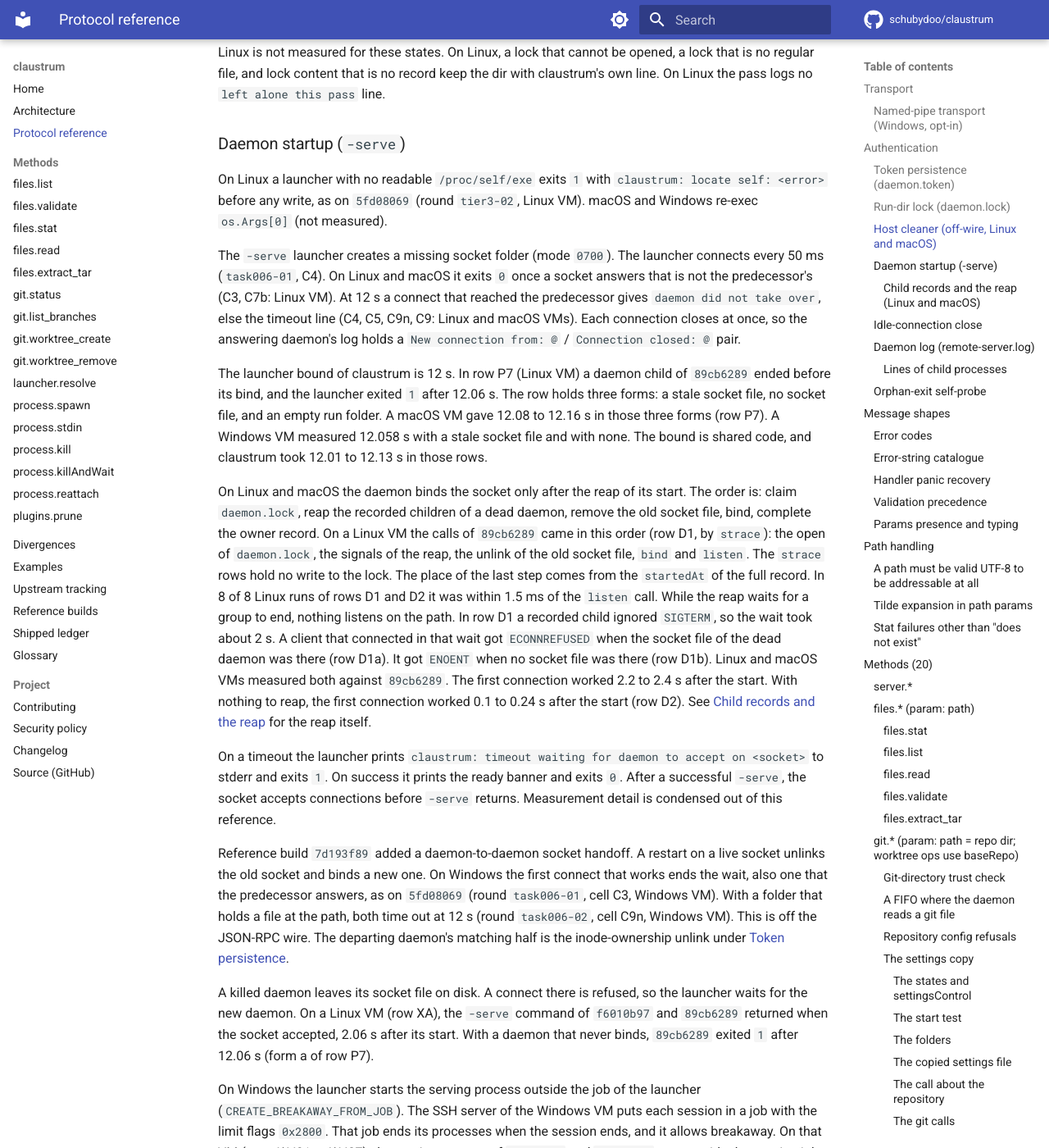
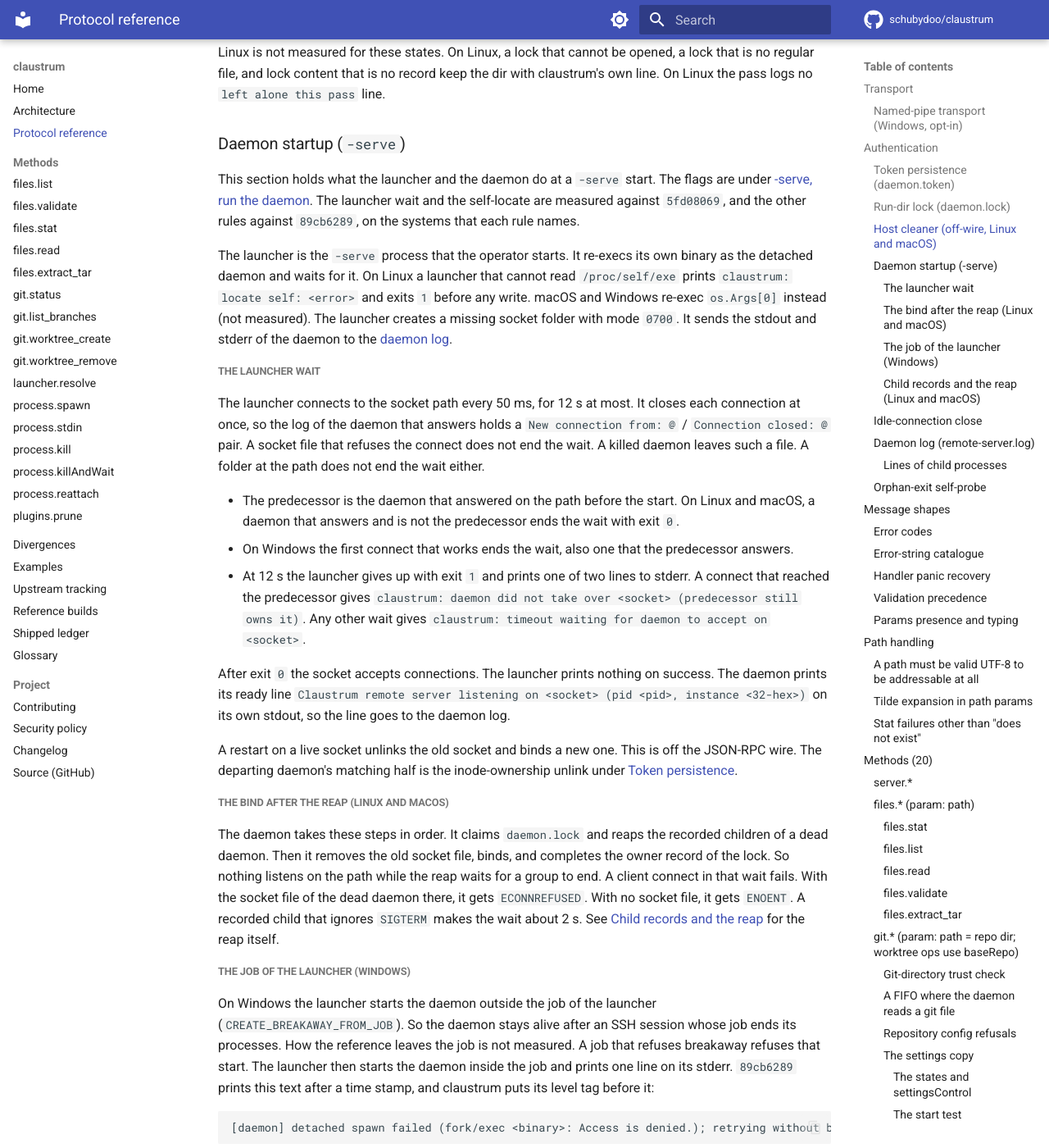
Before and after one commit to schubydoo/claustrum, an MkDocs documentation site: the page built from docs/PROTOCOL.md, in a window 1280 px wide and 1400 px high, scrolled down 12580 px. Shown: the whole window at 82% size. Built offline with MkDocs 1.6.1 and Material for MkDocs 9.7.7, drawn with Linux system fonts in a browser that asks for light colours; comment, search, counter and statistics services are not loaded; some of the changed text lies outside the part shown.

Commit message:
docs: cut the -serve startup and flag sections to what a reader acts on
The startup section holds what the launcher and the daemon do at a start.
The flag section holds the flags, the token source and the login-shell PATH.
Cells, rounds, run counts and build history are cut.

Co-Authored-By: Claude Opus 5.5 <noreply@anthropic.com>

````diff
--- a/docs/PROTOCOL.md
+++ b/docs/PROTOCOL.md
@@ -542,75 +542,65 @@ own line. On Linux the pass logs no `left alone this pass` line.
 
 ### Daemon startup (`-serve`)
 
-On Linux a launcher with no readable `/proc/self/exe` exits `1` with `claustrum: locate self:
-<error>` before any write, as on `5fd08069` (round `tier3-02`, Linux VM). macOS and Windows
-re-exec `os.Args[0]` (not measured).
-
-The `-serve` launcher creates a missing socket folder (mode `0700`). The launcher
-connects every 50 ms (`task006-01`, C4). On Linux and macOS it exits `0` once a
-socket answers that is not the predecessor's (C3, C7b: Linux VM). At 12 s a
-connect that reached the predecessor gives `daemon did not take over`, else the
-timeout line (C4, C5, C9n, C9: Linux and macOS VMs). Each connection closes at
-once, so the answering daemon's log holds a `New connection from: @` /
-`Connection closed: @` pair.
-
-The launcher bound of claustrum is 12 s. In row P7 (Linux VM) a daemon child of
-`89cb6289` ended before its bind, and the launcher exited `1` after 12.06 s. The
-row holds three forms: a stale socket file, no socket file, and an empty run
-folder. A macOS VM gave 12.08 to 12.16 s in those three forms (row P7). A
-Windows VM measured 12.058 s with a stale socket file and with none. The bound is
-shared code, and claustrum took 12.01 to 12.13 s in those rows.
-
-On Linux and macOS the daemon binds the socket only after the reap of its start.
-The order is: claim `daemon.lock`, reap the recorded children of a dead daemon,
-remove the old socket file, bind, complete the owner record. On a Linux VM the
-calls of `89cb6289` came in this order (row D1, by `strace`): the open of
-`daemon.lock`, the signals of the reap, the unlink of the old socket file, `bind`
-and `listen`. The `strace` rows hold no write to the lock. The place of the last
-step comes from the `startedAt` of the full record. In 8 of 8 Linux runs of rows
-D1 and D2 it was within 1.5 ms of the `listen` call. While the reap waits
-for a group to end, nothing listens on the path. In row D1 a recorded child
-ignored `SIGTERM`, so the wait took about 2 s. A client that connected in that
-wait got `ECONNREFUSED` when the socket file of the dead daemon was there (row
-D1a). It got `ENOENT` when no socket file was there (row D1b). Linux and macOS VMs
-measured both against `89cb6289`. The first connection worked 2.2 to 2.4 s after
-the start. With nothing to reap, the first connection
-worked 0.1 to 0.24 s after the start (row D2). See
-[Child records and the reap](#child-records-and-the-reap-linux-and-macos) for the reap itself.
-
-On a timeout the launcher prints
-`claustrum: timeout waiting for daemon to accept on <socket>` to stderr and
-exits `1`. On success it prints the ready banner and exits `0`. After a successful
-`-serve`, the socket accepts connections before `-serve` returns. Measurement
-detail is condensed out of this reference.
-
-Reference build `7d193f89` added a daemon-to-daemon socket handoff. A restart on a
-live socket unlinks the old socket and binds a new one. On Windows the first
-connect that works ends the wait, also one that the predecessor answers, as on
-`5fd08069` (round `task006-01`, cell C3, Windows VM). With a folder that holds a
-file at the path, both time out at 12 s (round `task006-02`, cell C9n, Windows VM).
-This is off the JSON-RPC wire. The departing
-daemon's matching half is the inode-ownership unlink under
-[Token persistence](#token-persistence-daemontoken).
-
-A killed daemon leaves its socket file on disk. A connect there is refused, so the
-launcher waits for the new daemon. On a Linux VM (row XA), the `-serve` command of
-`f6010b97` and `89cb6289` returned when the socket accepted, 2.06 s after its
-start. With a daemon that never binds, `89cb6289` exited `1` after 12.06 s (form a
-of row P7).
-
-On Windows the launcher starts the serving process outside the job of the
-launcher (`CREATE_BREAKAWAY_FROM_JOB`). The SSH server of the Windows VM puts each
-session in a job with the limit flags `0x2800`. That job ends its processes when
-the session ends, and it allows breakaway. On that VM (rows WJ01 to WJ07), the
-serving process of `f6010b97` and `89cb6289` was outside the session job. Row WJ08
-shows the same for `89cb6289`. It was alive 120 s after the session closed (row
-WJ01). The serving process of claustrum was outside that job in rows WJ01 to WJ08.
-How the reference leaves the job is not measured. A job that refuses breakaway
-refuses that start. The launcher then starts the serving process inside the job
-and prints one line on its stderr. On a Windows VM (row JB, a job with the limit
-flags `0x2000`), `89cb6289` and claustrum both served from inside that job. Both
-printed this text after a time stamp, and claustrum puts its level tag before it:
+This section holds what the launcher and the daemon do at a `-serve` start. The
+flags are under [-serve, run the daemon](#-serve-run-the-daemon). The launcher
+wait and the self-locate are measured against `5fd08069`, and the other rules
+against `89cb6289`, on the systems that each rule names.
+
+The launcher is the `-serve` process that the operator starts. It re-execs its own
+binary as the detached daemon and waits for it. On Linux a launcher that cannot
+read `/proc/self/exe` prints `claustrum: locate self: <error>` and exits `1` before
+any write. macOS and Windows re-exec `os.Args[0]` instead (not measured). The
+launcher creates a missing socket folder with mode `0700`. It sends the stdout and
+stderr of the daemon to the [daemon log](#daemon-log-remote-serverlog).
+
+##### The launcher wait
+
+The launcher connects to the socket path every 50 ms, for 12 s at most. It closes
+each connection at once, so the log of the daemon that answers holds a
+`New connection from: @` / `Connection closed: @` pair. A socket file that refuses
+the connect does not end the wait. A killed daemon leaves such a file. A folder at
+the path does not end the wait either.
+
+- The predecessor is the daemon that answered on the path before the start. On
+  Linux and macOS, a daemon that answers and is not the predecessor ends the wait
+  with exit `0`.
+- On Windows the first connect that works ends the wait, also one that the
+  predecessor answers.
+- At 12 s the launcher gives up with exit `1` and prints one of two lines to
+  stderr. A connect that reached the predecessor gives
+  `claustrum: daemon did not take over <socket> (predecessor still owns it)`. Any
+  other wait gives `claustrum: timeout waiting for daemon to accept on <socket>`.
+
+After exit `0` the socket accepts connections. The launcher prints nothing on
+success. The daemon prints its ready line
+`Claustrum remote server listening on <socket> (pid <pid>, instance <32-hex>)` on
+its own stdout, so the line goes to the daemon log.
+
+A restart on a live socket unlinks the old socket and binds a new one. This is off
+the JSON-RPC wire. The departing daemon's matching half is the inode-ownership
+unlink under [Token persistence](#token-persistence-daemontoken).
+
+##### The bind after the reap (Linux and macOS)
+
+The daemon takes these steps in order. It claims `daemon.lock` and reaps the
+recorded children of a dead daemon. Then it removes the old socket file, binds,
+and completes the owner record of the lock. So nothing listens on the path while
+the reap waits for a group to end. A client connect in that wait fails. With the
+socket file of the dead daemon there, it gets `ECONNREFUSED`. With no socket file,
+it gets `ENOENT`. A recorded child
+that ignores `SIGTERM` makes the wait about 2 s. See
+[Child records and the reap](#child-records-and-the-reap-linux-and-macos) for the
+reap itself.
+
+##### The job of the launcher (Windows)
+
+On Windows the launcher starts the daemon outside the job of the launcher
+(`CREATE_BREAKAWAY_FROM_JOB`). So the daemon stays alive after an SSH session whose
+job ends its processes. How the reference leaves the job is not measured. A job
+that refuses breakaway refuses that start. The launcher then starts the daemon
+inside the job and prints one line on its stderr. `89cb6289` prints this text after
+a time stamp, and claustrum puts its level tag before it:
 
 ```
 [daemon] detached spawn failed (fork/exec <binary>: Access is denied.); retrying without breakaway
@@ -618,7 +608,7 @@ printed this text after a time stamp, and claustrum puts its level tag before it
 
 #### Child records and the reap (Linux and macOS)
 
-A daemon that holds the [run-dir lock](#run-dir-lock-daemonlock) records each [process.spawn](protocol/process-spawn.md) child in `<run dir>/children/<pid>.json`, on every socket shape. That is `19f30c46` parity. The run dir is the folder of the socket path. The child needs a pid of 2 or more and a start time that the daemon can read. Windows writes no record and reaps none (Windows VM). Unless a rule says otherwise, the rules below are measured against `89cb6289` on Linux, and a rule that names macOS on macOS.
+A daemon that holds the [run-dir lock](#run-dir-lock-daemonlock) records each [process.spawn](protocol/process-spawn.md) child in `<run dir>/children/<pid>.json`, on every socket shape. The run dir is the folder of the socket path. The child needs a pid of 2 or more and a start time that the daemon can read. Windows writes no record and reaps none. Unless a rule says otherwise, the rules below are measured against `89cb6289` on Linux, and a rule that names macOS on macOS.
 
 The record is one JSON object with the members in this order:
 
@@ -3424,89 +3414,80 @@ claustrum -serve -socket <p> {-token-file <p> | -token-fd <n>} [-metrics-addr <a
           [-max-extract-bytes <n>]
 ```
 
-The binary self-daemonizes, which means it reparents to init and detaches. It then
-runs the RPC server. On success it
-prints `Claustrum remote server listening on <socket> (pid <pid>, instance <32-hex>)`
-to stdout.
-
-On Unix the daemon runs no login shell at its start. The first `process.spawn`
-reads the login-shell PATH, and that spawn waits for the read. The daemon keeps
-the result for its life, and it keeps a failed read too. Linux and macOS VMs
-measured that against `89cb6289` (rows G1 and G2). No shell ran in 20 s without a
-spawn. The first spawn ran the shell, and the second spawn ran none. A Linux VM
-measured a login shell that sleeps 10 s (row G3). The shell was killed after 4 s.
-The first spawn answered after 8 s, because the SSH agent read ran that shell
-again for 4 s. The second spawn answered at once. On Windows the first spawn
-reads the daemon's own PATH and runs no shell (claustrum, from the code). See
+The binary self-daemonizes. It re-execs itself as a detached process, which
+reparents to init, and that process runs the RPC server.
+[Daemon startup](#daemon-startup-serve) has what the start does, the ready line,
+and the exit codes and texts of the launcher. Unless a rule here says otherwise,
+it is measured against `89cb6289` on Linux and macOS VMs.
+
+##### The token source
+
+A token source is required. The detached daemon tests for it, not the launcher.
+The daemon writes its reason to its own stderr, which is the
+[daemon log](#daemon-log-remote-serverlog), and exits. The launcher then reports
+`claustrum: timeout waiting for daemon to accept on <socket>` after 12 s, with exit
+`1`. This is deliberate parity.
+
+- With neither flag the reason is
+  `claustrum: daemonized child requires --token-file or --token-fd`. That case is
+  not measured on `89cb6289`.
+- A zero-byte `-token-file` behaves the same way.
+- A `-token-file` that cannot be read gives `claustrum: read --token-file: <err>`.
+- The daemon reads the token as a line. It strips one trailing `\n` or `\r\n`, and
+  preserves other surrounding whitespace verbatim. It then removes the
+  `-token-file`.
+- `-token-fd <n>` is claustrum-only. The launcher reads the token from an
+  already-open fd, where `0` is stdin, and forwards it to the daemon over an
+  inherited pipe. So this handoff never touches disk. A failed read there gives
+  `claustrum: read --token-fd: <err>` on the stderr of the launcher, with exit `1`
+  (from the code).
+
+##### The login-shell PATH (Linux and macOS)
+
+The daemon runs no login shell at its start. The first `process.spawn` reads the
+login-shell PATH, and that spawn waits for the read. The daemon keeps the result
+for its life, and it keeps a failed read too. On Windows the first spawn reads the
+daemon's own PATH and runs no shell (from the code). See
 [process.spawn](protocol/process-spawn.md#the-environment-of-the-child).
 
-When `$SHELL` is an executable file, login-shell PATH extraction on Unix runs
-`$SHELL -l -i -c …`. Otherwise it runs the first usable of `/bin/zsh`,
-`/bin/bash` and `/bin/sh`. zsh comes first, which matches the reference. The value
-reaches
-`process.spawn` children as their `PATH` only. It never reaches the daemon's own
-environment, so it never changes how the daemon resolves a `command`. The
-extraction has a cap of 4 s. On a timeout the daemon discards whatever the shell
-printed, even a valid PATH, and children fall back to the inherited PATH.
-
-The cap also holds after the shell is gone, while another process holds the
-output pipe of the shell. On a Linux VM (rows P13 and P13k), the login shell left
-`setsid sleep 30` on the pipe and ended after 0.06 s. The first spawn of
-`89cb6289` answered after 4.6 s, in 3 of 3 runs. Its log held
-`[shellenv] Failed to extract PATH from login shell: shell PATH extraction timed out (<shell>)`.
-The daemon sent no signal, and the second spawn answered at once. claustrum is
-built to those rows. claustrum answered after 4.6 to 4.7 s with the same line
-(Linux row P13, 3 runs). A macOS VM measured the same (row P13): the first spawn
-answered after 4.7 s on `89cb6289` and after 4.7 to 4.9 s on claustrum, with the
-same line. One part is claustrum's own and is not measured: it closes its end of
-that pipe two caps after the shell ended.
-
-The shell of the PATH read gets a small environment. On a Linux VM (row P13v),
-the PATH shell of `89cb6289` got seven entries from the daemon. They were
-`DISABLE_AUTO_UPDATE=true`, `HOME`, `PATH`, `SHELL`, an empty `TERM`, `USER` and
-`ZSH_DISABLE_COMPFIX=true`. The daemon had no `TERM`. Its `LANG` and its
-`CLAUDE_SSH_DAEMON_CHILD` did not reach the shell. claustrum is built to that
-row. macOS rows P13v and P13z gave the same seven entries on `89cb6289` and on
-claustrum. In row P13z the daemon had no `SHELL`, and the entry was empty on
-both. Not measured: the order of the entries, and a daemon that has a `TERM`.
-Also not measured: a daemon with no `HOME`, `PATH` or `USER`.
-claustrum copies the five values from its environment and writes an empty value
-for a name that is not set. The shell of the SSH agent read gets another
-environment. In Linux row P13v and macOS row P13z that one was equal on
-`89cb6289` and claustrum.
-
-A token source is required. The detached child tests for it, not the launcher:
-- Both flags missing → the launcher daemonizes anyway, the child refuses to start,
-  and the launcher reports its accept timeout after 12 s:
-  `claustrum: timeout waiting for daemon to accept on <socket>`, exit `1`. The
-  specific reason (`claustrum: daemonized child requires --token-file or
-  --token-fd`) reaches only the child's detached stderr. This is deliberate
-  parity. A zero-byte
-  `-token-file` behaves identically. On a Linux VM (row P7), the launcher of
-  `89cb6289` exited 1 after 12.06 s with a zero-byte `-token-file`, in three
-  forms: a stale socket file, no socket file, and an empty run folder. The
-  launcher bound of claustrum is 12 s, to that row. Both flags missing is not
-  measured on `89cb6289`.
-- The daemon reads the token as a line. It strips one trailing `\n` or `\r\n`, and
-  preserves other surrounding whitespace verbatim.
-- A bad `-token-file` → `claustrum: read --token-file: <err>`, exit `1`.
-- `-token-fd <n>` is claustrum-only. It reads from an already-open fd, where `0` is
-  stdin, so this handoff never touches disk. The launcher forwards it to the
-  detached child over an inherited pipe.
-
-The daemonize sentinel is internal and claustrum-namespaced. The re-exec marker is
-`CLAUSTRUM_DAEMON_CHILD`, not the reference's `CLAUDE_SSH_DAEMON_CHILD`. The
-reference name cannot serve here. A host that runs *inside* a real claude-ssh
-session exports `CLAUDE_SSH_DAEMON_CHILD=1` ambiently. If claustrum used that name,
-the launcher mistakes itself for the already-daemonized child. claustrum keeps the observable
-parity separately. `daemonizeWithToken` still sets `CLAUDE_SSH_DAEMON_CHILD=1` in
-the daemon's environ, so that variable propagates into `process.spawn` children.
-`TestSpawnInheritsDaemonChildMarker` pins that. claustrum unsets the internal
-marker before it spawns.
-
-Claustrum-only extras follow. They are off the wire. `-keep-children` and
-`-listen-pipe` have an entry in [`DIVERGENCES.md`](DIVERGENCES.md). `-metrics-addr`
-and `-wire-log` have none, and this section holds their detail:
+- If `$SHELL` is an executable file, the read runs `$SHELL -l -i -c …`. Otherwise
+  it runs the first usable of `/bin/zsh`, `/bin/bash` and `/bin/sh`.
+- The value reaches `process.spawn` children as their `PATH` only. It never
+  reaches the daemon's own environment, so it never changes how the daemon
+  resolves a `command`.
+- The read has a cap of 4 s. At the cap the daemon kills the shell and discards
+  whatever it printed, even a valid PATH. Children then get the inherited PATH,
+  and the log holds
+  `[shellenv] Failed to extract PATH from login shell: shell PATH extraction timed out (<shell>)`.
+- The cap also holds after the shell ends while another process holds the output
+  pipe of the shell. The daemon sends that process no signal. claustrum closes its
+  end of the pipe two caps after the shell ended (claustrum's own, not measured).
+- The [SSH agent hand-off](protocol/process-spawn.md#the-ssh-agent-hand-off-linux-and-macos)
+  runs the login shell again, with its own cap of 4 s. So a login shell that hangs
+  delays the first spawn by about 8 s. A later spawn answers at once.
+
+The shell of the PATH read gets seven entries. Five come from the daemon: `HOME`,
+`PATH`, `SHELL`, `TERM` and `USER`. A name that the daemon does not have gets an
+empty value. The other two are `DISABLE_AUTO_UPDATE=true` and
+`ZSH_DISABLE_COMPFIX=true`. No other entry of the
+daemon reaches it, such as `LANG` or `CLAUDE_SSH_DAEMON_CHILD`. The order of the
+entries is not measured. A daemon that has a `TERM`, or that has no `HOME`, `PATH`
+or `USER`, is not measured either. The shell of the SSH agent read gets another
+environment.
+
+##### The re-exec marker
+
+The re-exec marker is `CLAUSTRUM_DAEMON_CHILD`, not the reference's
+`CLAUDE_SSH_DAEMON_CHILD`. [ARCHITECTURE.md](ARCHITECTURE.md) has the reason.
+claustrum unsets its own marker before it spawns. The daemon still sets
+`CLAUDE_SSH_DAEMON_CHILD=1` in its environment, so `process.spawn` children
+inherit it as on the reference.
+
+##### Flags of claustrum alone
+
+These flags are off the wire. `-keep-children` and `-listen-pipe` have an entry in
+[`DIVERGENCES.md`](DIVERGENCES.md). `-metrics-addr` and `-wire-log` have none, and
+this section holds their detail:
 - `-metrics-addr <a>` serves Prometheus counters at
   `http://<a>/metrics`, covering connections, spawns and exits, reattaches, and
   stream and stdin bytes. It is off by default, with no listener. It counts only,
@@ -3536,15 +3517,13 @@ and `-wire-log` have none, and this section holds their detail:
   process(es) alive across shutdown`. On Linux and macOS that shutdown also
   removes the records of the kept children. The reap of the next daemon start
   then sends them no signal. That rule is claustrum's own, and CT-2 names its two
-  limits: a process whose `id` a later spawn took, and the host cleaner. The new daemon does not re-adopt them, and
-  the survivors lose their stdio. Their stdin reaches EOF, and a stdout or stderr
-  write gets SIGPIPE, or EPIPE for a child that ignores SIGPIPE, such as Node. It
-  therefore suits only children that tolerate dead stdio. The stdio of a survivor
-  is not measured on Windows. The flag works on
-  Windows too, as claustrum's own flag. There it changes each graceful shutdown:
-  the direct child stays alive as well. On a Windows VM the whole tree of claustrum
-  was alive after `-stop` and after `server.shutdown` with the flag. The reference
-  has no such flag. On that VM `89cb6289` refused it with exit code 2.
+  limits: a process whose `id` a later spawn took, and the host cleaner. The new
+  daemon does not re-adopt them, and the survivors lose their stdio. Their stdin
+  reaches EOF, and a stdout or stderr write gets SIGPIPE, or EPIPE for a child that
+  ignores SIGPIPE, such as Node. It therefore suits only children that tolerate
+  dead stdio. On Windows the flag keeps the whole tree alive after `-stop` and
+  after `server.shutdown`, the direct child too. The stdio of a survivor is not
+  measured there. The reference has no such flag, and `89cb6289` exits `2` on it.
 - `-listen-pipe` is CT-5 and Windows-only. See [Named-pipe
   transport](#named-pipe-transport-windows-opt-in). The daemon logs a setup failure
   (`[Server] named-pipe transport: …`), which is non-fatal. The socket still serves.
````
